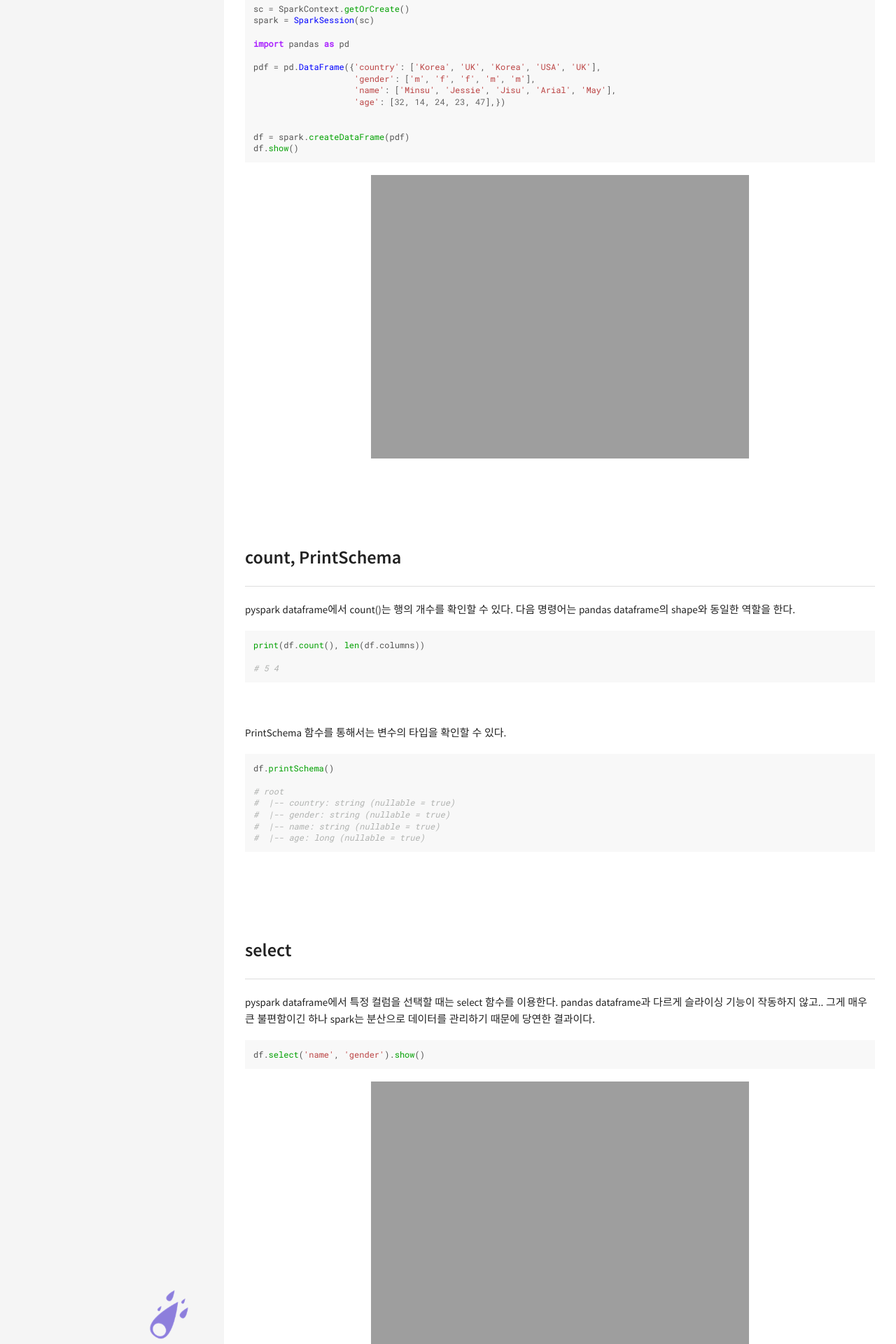
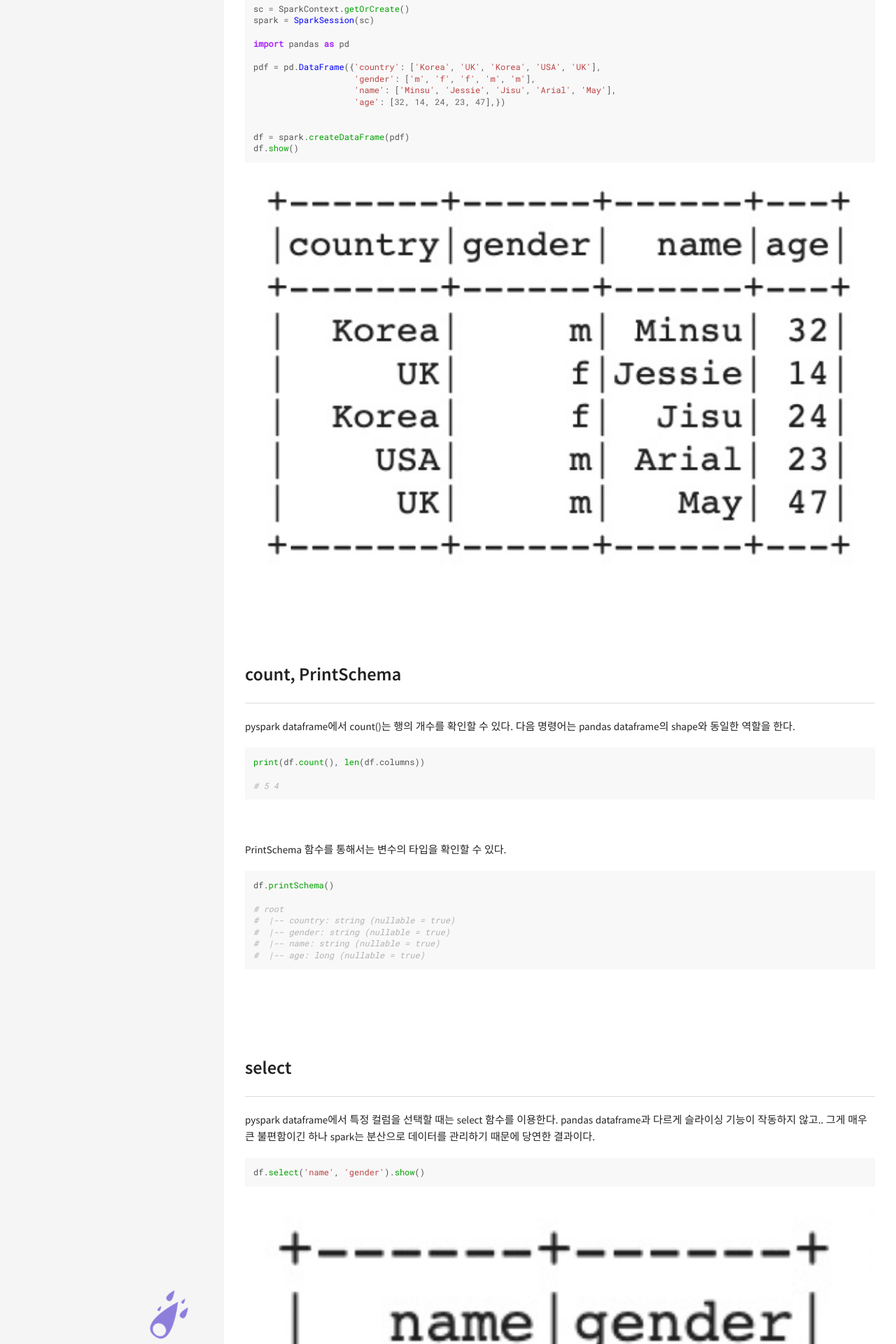
Before and after one commit to givitallugot/givitallugot.github.io, a Jekyll site: the page built from _posts/2021-12-09-Spark-pyspark2.md, in a window 1280 px wide. Shown: the part 530-2450 px from the top of the page at 70% size. Built offline with Jekyll 4.4.1, drawn with Linux system fonts in a browser that asks for light colours; comment, search, counter and statistics services are not loaded; some of the changed text lies outside the part shown.

Commit message:
2021-12-14 upload

````diff
--- a/_posts/2021-12-09-Spark-pyspark2.md
+++ b/_posts/2021-12-09-Spark-pyspark2.md
@@ -32,7 +32,7 @@ df = spark.createDataFrame(pdf)
 df.show()
 ```
 
-![1](/!contents_plot/2021-12-12-pyspark2-1.jpeg){: width="60%"}
+![1](/!contents_plot/2021-12-12-pyspark2-1.jpg){: width="100%"}
 
 <br>
 <br>
@@ -72,7 +72,7 @@ pyspark dataframe에서 특정 컬럼을 선택할 때는 select 함수를 이
 df.select('name', 'gender').show()
 ```
 
-![2](/!contents_plot/2021-12-12-pyspark2-2.jpeg){: width="60%"}
+![2](/!contents_plot/2021-12-12-pyspark2-2.jpg){: width="100%"}
 
 <br>
 
@@ -82,7 +82,7 @@ df.select('name', 'gender').show()
 df.select(col('name').alias('NAME'), col('gender').alias('GENDER')).show() # col은 pyspark.sql.functions 내에 있는 함수
 ```
 
-![3](/!contents_plot/2021-12-12-pyspark2-3.jpeg){: width="60%"}
+![3](/!contents_plot/2021-12-12-pyspark2-3.jpg){: width="100%"}
 
 <br>
 <br>
@@ -95,7 +95,7 @@ df.select(col('name').alias('NAME'), col('gender').alias('GENDER')).show() # col
 df.filter(df.gender=='m').show()
 ```
 
-![4](/!contents_plot/2021-12-12-pyspark2-4.jpeg){: width="60%"}
+![4](/!contents_plot/2021-12-12-pyspark2-4.jpg){: width="100%"}
 
 <br>
 <br>
@@ -108,7 +108,7 @@ df.filter(df.gender=='m').show()
 df.orderBy('age', ascending=False).show()
 ```
 
-![5](/!contents_plot/2021-12-12-pyspark2-5.jpeg){: width="60%"}
+![5](/!contents_plot/2021-12-12-pyspark2-5.jpg){: width="100%"}
 
 <br>
 <br>
@@ -122,7 +122,7 @@ for i in range(len(df.columns)):
     df = df.withColumnRenamed(df.columns[i], df.columns[i].upper())
 ```
 
-![6](/!contents_plot/2021-12-12-pyspark2-6.jpeg){: width="60%"}
+![6](/!contents_plot/2021-12-12-pyspark2-6.jpg){: width="100%"}
 
 <br>
 <br>
@@ -135,7 +135,7 @@ for i in range(len(df.columns)):
 df.drop('AGE').show()
 ```
 
-![7](/!contents_plot/2021-12-12-pyspark2-7.jpeg){: width="60%"}
+![7](/!contents_plot/2021-12-12-pyspark2-7.jpg){: width="100%"}
 
 <br>
 <br>
````
Also changed, not shown: 1 other file.
